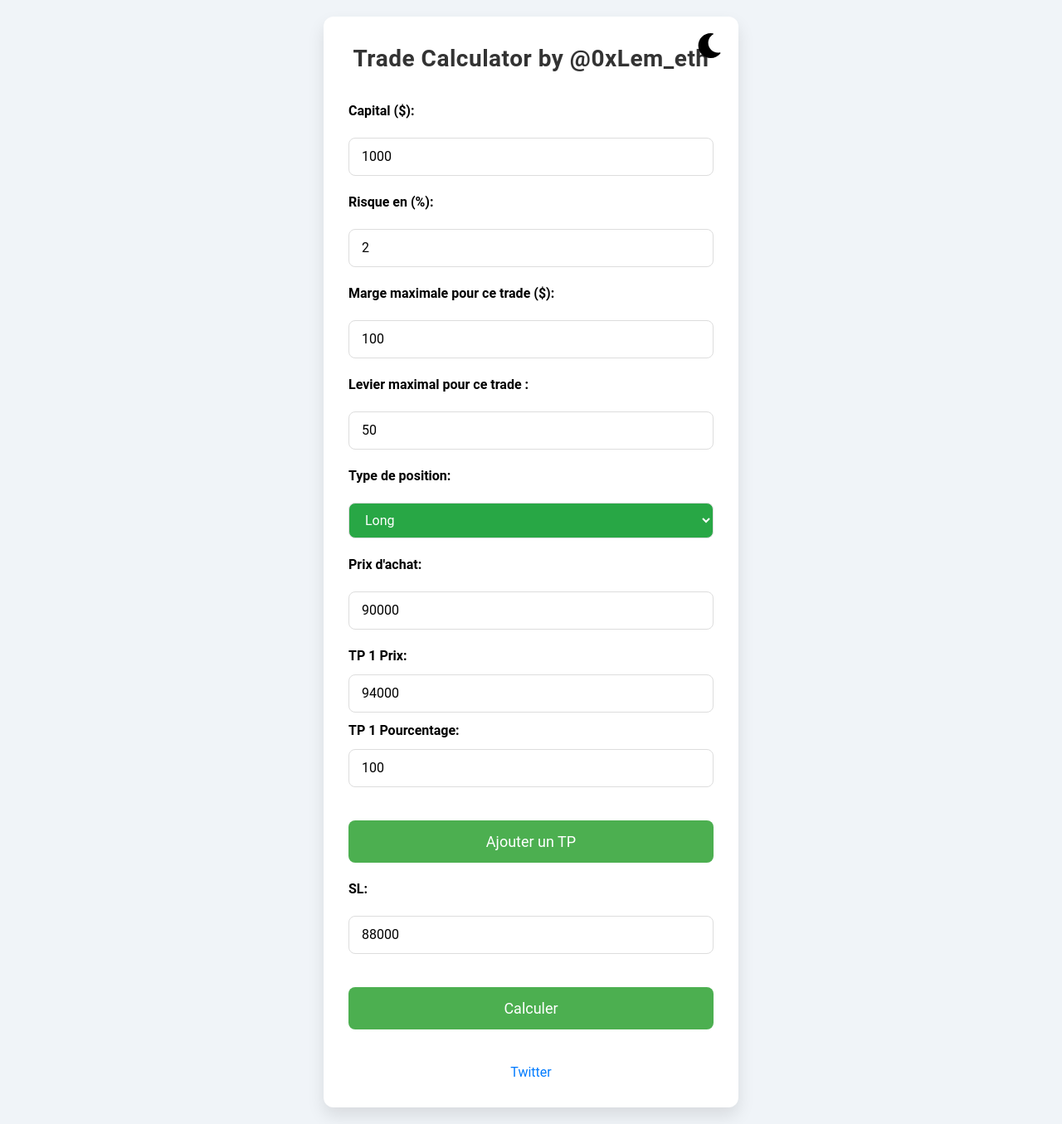
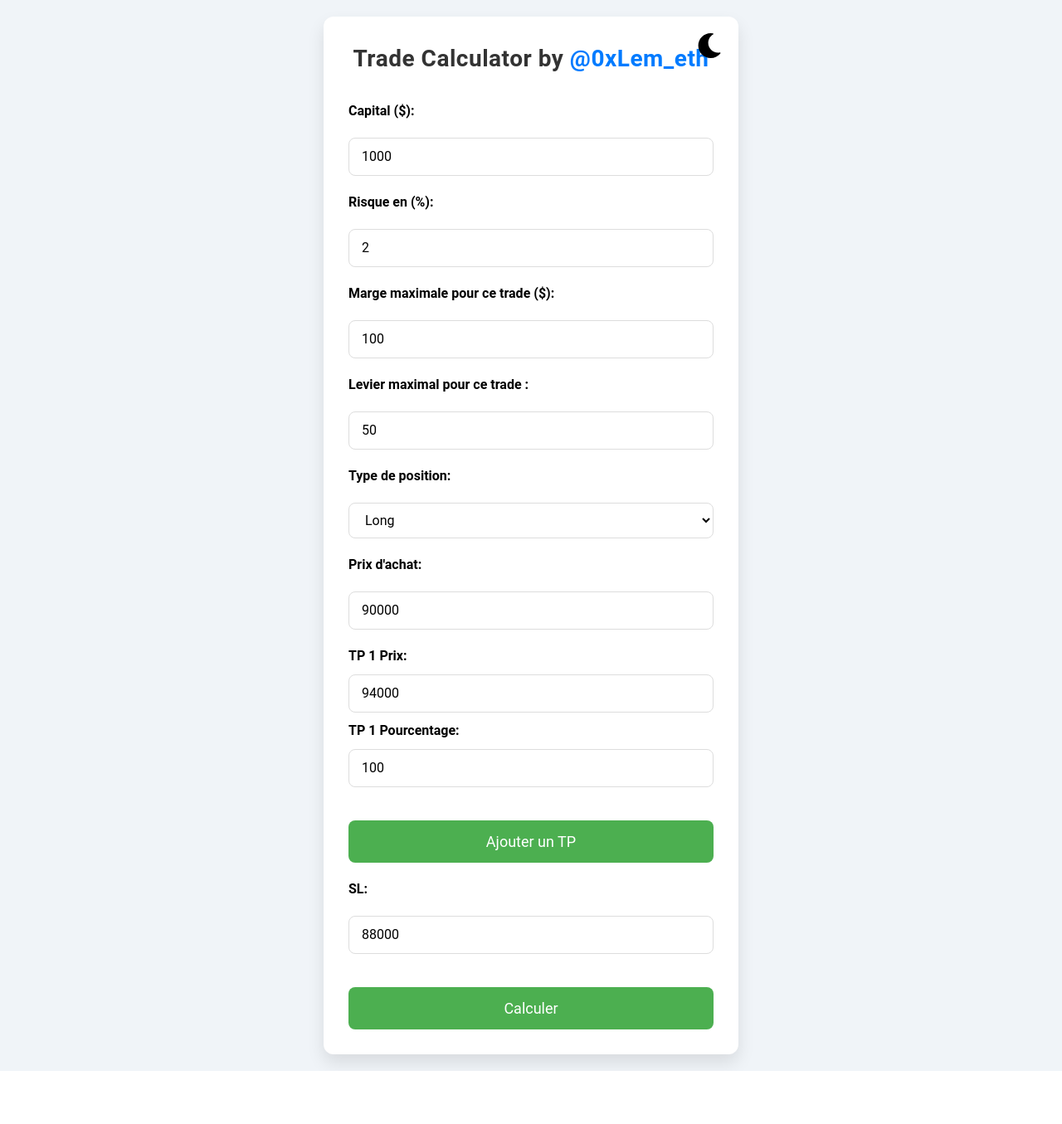
Before and after one commit to lem6z/trade-calculator, a Next.js app: page / in a window 1280 px wide. Shown: the whole page at 83% size. After the commit the page ends 1291 px from the top, so only its background shows below. Built offline with nearby package versions, Linux system fonts and the light colour scheme.

Commit message:
Brief modifications

```diff
--- a/app/page.tsx
+++ b/app/page.tsx
@@ -139,7 +139,14 @@ export default function Home() {
             letterSpacing: "0.5px",
           }}
         >
-          Trade Calculator by @0xLem_eth
+          Trade Calculator by{" "}
+          <a
+            href="https://www.x.com/0xlem_eth"
+            target="_blank"
+            style={{ color: "#007bff", textDecoration: "none" }}
+          >
+            @0xLem_eth
+          </a>
         </h1>
 
         <div style={{ display: "flex", flexDirection: "column", gap: 20 }}>
@@ -179,14 +186,10 @@ export default function Home() {
           <select
             value={positionType}
             onChange={(e) => setPositionType(e.target.value)}
-            style={{
-              ...inputStyle(isNightMode),
-              backgroundColor: positionType === "long" ? "#28a745" : "#dc3545", // Ajout des couleurs spécifiques
-              color: "#fff",
-            }}
+            style={inputStyle(isNightMode)}
           >
-            <option value="long">Long</option>
-            <option value="short">Short</option>
+            <option value="long" style={{ color: "green" }}>Long</option>
+            <option value="short" style={{ color: "red" }}>Short</option>
           </select>
 
           <label style={{ ...labelStyle, color: isNightMode ? "#ffffff" : "#000000" }}>Prix d'achat:</label>
@@ -217,6 +220,8 @@ export default function Home() {
                 }
                 style={inputStyle(isNightMode)}
               />
+
+              {/* Le bouton "Supprimer ce TP" s'affiche seulement si l'index est >= 1 */}
               {index >= 1 && (
                 <button
                   onClick={() => removeTargetPrice(index)}
@@ -279,13 +284,6 @@ export default function Home() {
             Calculer
           </button>
 
-          {/* Lien cliquable */}
-          <p style={{ marginTop: 20, textAlign: "center" }}>
-            <a href="https://www.x.com/0xlem_eth" target="_blank" style={{ color: isNightMode ? "#ffffff" : "#007bff" }}>
-              Twitter
-            </a>
-          </p>
-
           {result && (
             <div
               style={{
```
